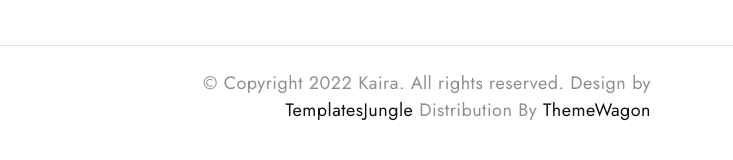
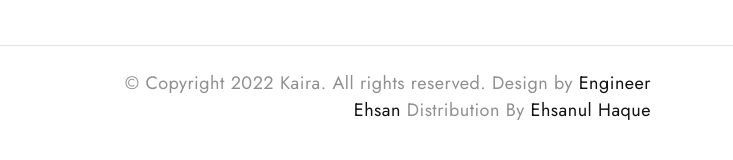
Before and after one commit to ehsancsepu/kaira, a plain HTML site: page index.html in a window 1280 px wide. Shown: the part 8388-8548 px from the top of the page, 547-1280 px from the left. Drawn offline with nearby package versions, Linux system fonts and the light colour scheme.

Commit message:
Update index.html

```diff
--- a/index.html
+++ b/index.html
@@ -1405,9 +1405,9 @@
             </div>
           </div>
           <div class="col-md-6 text-end">
-            <p>© Copyright 2022 Kaira. All rights reserved. Design by <a href="https://templatesjungle.com"
-                target="_blank">TemplatesJungle</a> Distribution By <a href="https://themewagon.com"
-              target="blank">ThemeWagon</a></p>
+            <p>© Copyright 2022 Kaira. All rights reserved. Design by <a href="
+                target="_blank">Engineer Ehsan</a> Distribution By <a href=""
+              target="blank">Ehsanul Haque</a></p>
           </div>
         </div>
       </div>
```
